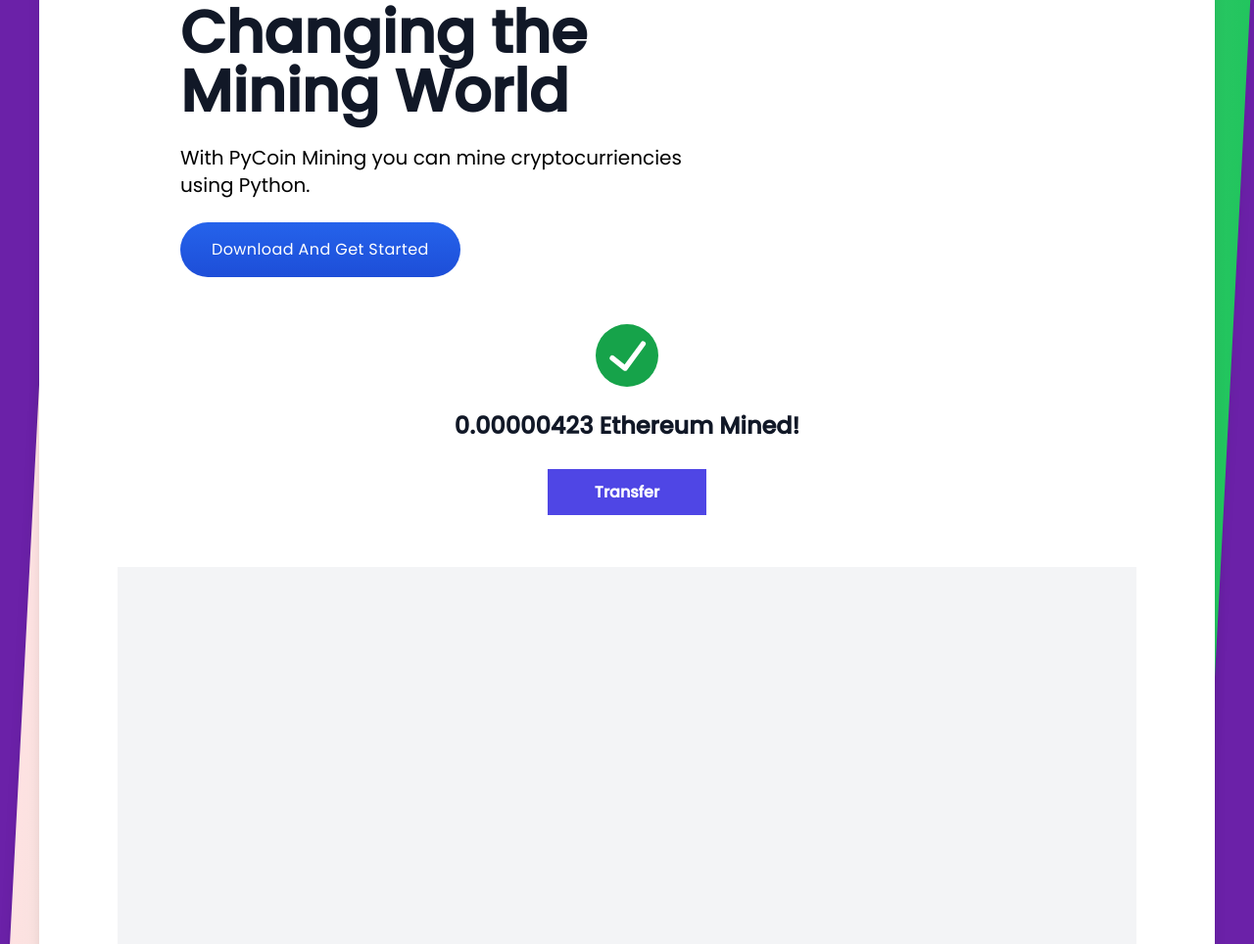
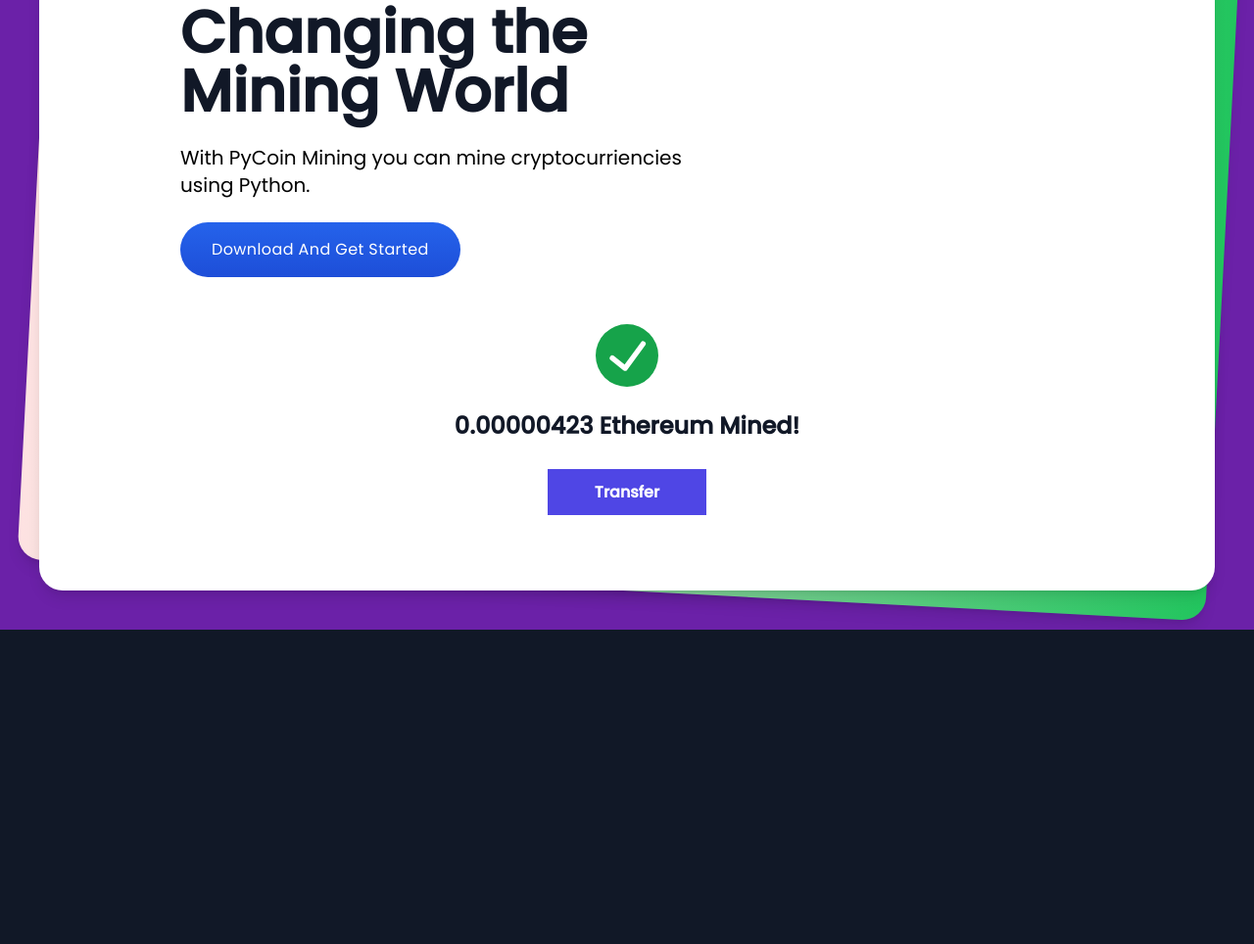
Before and after one commit to phaxadstudios/pycoin, a plain HTML site: page index.html in a window 1280 px wide. Shown: the part 329-1293 px from the top of the page at 98% size. After the commit the page ends 972 px from the top, so only its background shows below. Drawn offline with nearby package versions, Linux system fonts and the light colour scheme.

Commit message:
Update index.html

```diff
--- a/index.html
+++ b/index.html
@@ -95,7 +95,7 @@
             </button>
           </div>
 
-<div class="bg-gray-100 h-screen">
+
       <div class="bg-white p-6  md:mx-auto">
         <svg viewBox="0 0 24 24" class="text-green-600 w-16 h-16 mx-auto my-6">
             <path fill="currentColor"
@@ -111,7 +111,7 @@
                </a>
             </div>
         </div>
-    </div>
+
   </div>
           <!-- /hero section -->
 
```
